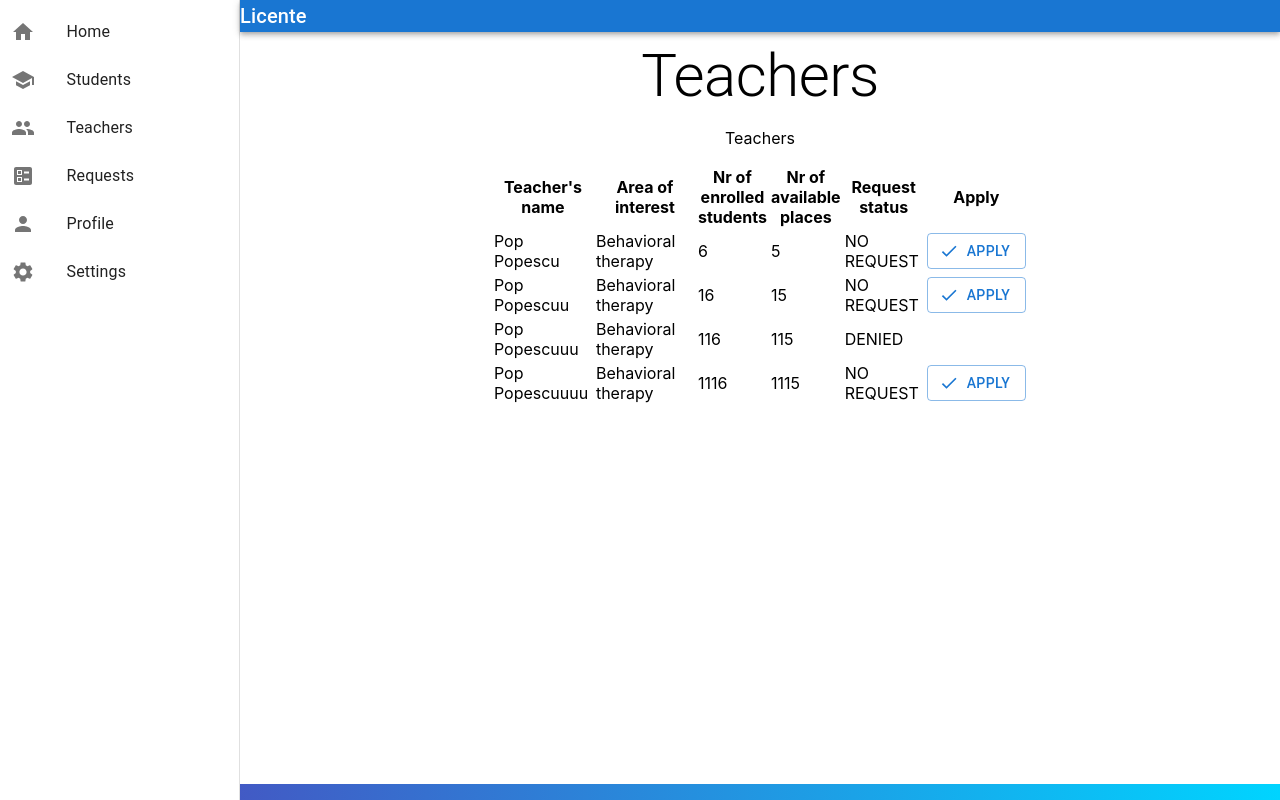
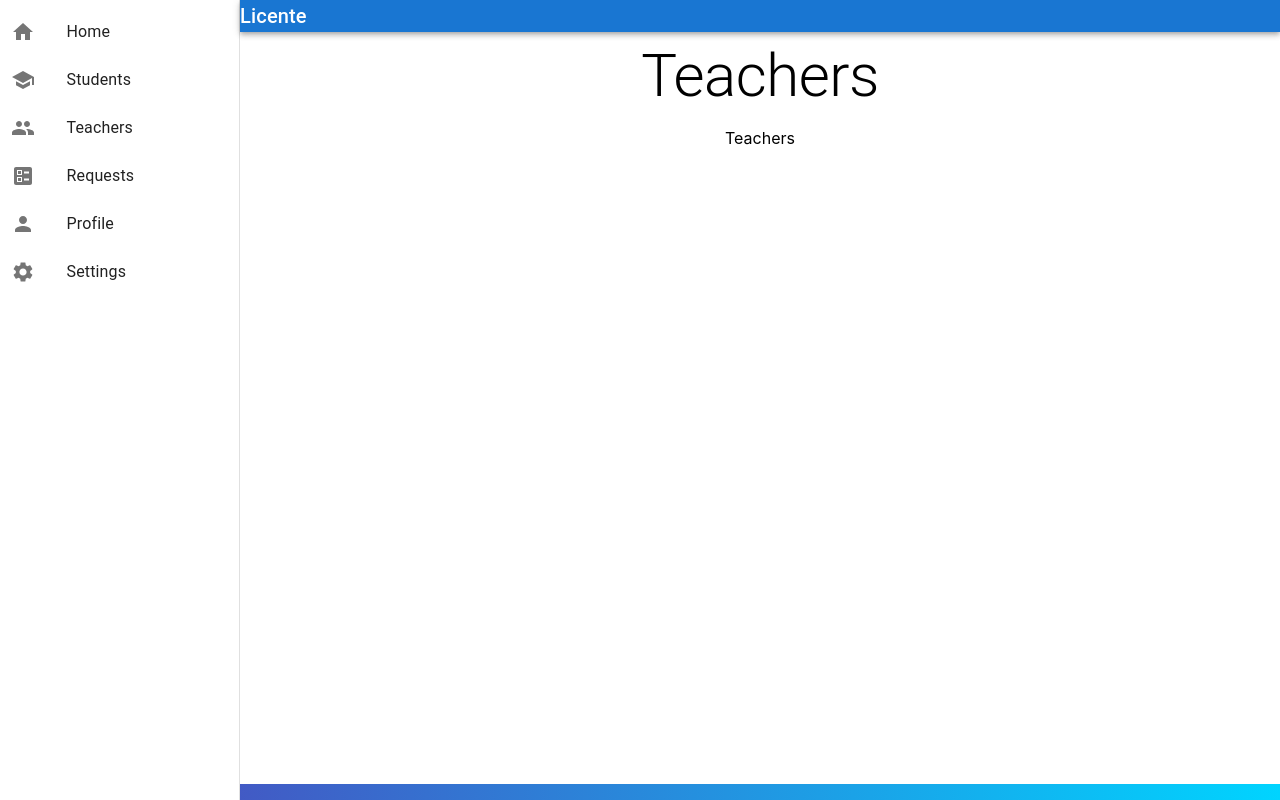
Before and after one commit to georgimarian/diss-frontend, a React (Create React App) app in the folder ui/: page /teachers in a window 1280 px wide. Built offline with nearby package versions, Linux system fonts and the light colour scheme.

Commit message:
Revert "Teachers table part 0"
This reverts commit dcd08f16aad3243d3aab4716982b13f5b0c3aba8.

```diff
--- a/ui/src/components/Models.tsx
+++ /dev/null
@@ -1,60 +0,0 @@
-export enum RequestStatus{
-    NO_REQUEST="NO REQUEST",
-    IN_PROGRESS = "IN PROGRESS",
-    DENIED = " DENIED",
-    APPROVED = "APPROVED"
-}
-
-export class Teacher{
-    get id(): number {
-        return this._id;
-    }
-
-    set id(value: number) {
-        this._id = value;
-    }
-
-    get interest(): String {
-        return this._interest;
-    }
-
-    set interest(value: String) {
-        this._interest = value;
-    }
-
-    get enrolledStudents(): number {
-        return this._enrolledStudents;
-    }
-
-    set enrolledStudents(value: number) {
-        this._enrolledStudents = value;
-    }
-
-    get availablePlaces(): number {
-        return this._availablePlaces;
-    }
-
-    set availablePlaces(value: number) {
-        this._availablePlaces = value;
-    }
-    get name(): String {
-        return this._name;
-    }
-
-    set name(value: String) {
-        this._name = value;
-    }
-    private _id: number
-    private _name: String
-    private _interest: String
-    private _enrolledStudents: number
-    private _availablePlaces: number
-
-    constructor(name: String, interest: String, enrolledStudents: number, availablePlaces: number) {
-        this._id = -1;
-        this._name = name;
-        this._interest = interest;
-        this._enrolledStudents = enrolledStudents;
-        this._availablePlaces = availablePlaces;
-    }
-}
--- a/ui/src/pages/Teachers.tsx
+++ b/ui/src/pages/Teachers.tsx
@@ -1,77 +1,11 @@
-import Button from '@mui/material/Button';
 import AppPage from '../components/AppPage';
-import CheckIcon from '@mui/icons-material/Check';
-import {RequestStatus, Teacher} from "../components/Models";
-
-let Popescu = new Teacher("Pop Popescu", "Behavioral therapy", 6, 5)
-let Popescu2 = new Teacher("Pop Popescuu", "Behavioral therapy", 16, 15)
-let Popescu3 = new Teacher("Pop Popescuuu", "Behavioral therapy", 116, 115)
-let Popescu4 = new Teacher("Pop Popescuuuu", "Behavioral therapy", 1116, 1115)
-
-Popescu.id = 1;
-Popescu2.id = 2;
-Popescu3.id = 3;
-Popescu4.id = 4;
-let teachers = [
-    Popescu, Popescu2, Popescu3, Popescu4
-]
-let requests: Map<string, RequestStatus> = new Map<string, RequestStatus>();
-requests.set("1" + Popescu.id, RequestStatus.NO_REQUEST);
-requests.set("1" + Popescu2.id, RequestStatus.NO_REQUEST);
-requests.set("1" + Popescu3.id, RequestStatus.DENIED);
-requests.set("1" + Popescu4.id, RequestStatus.NO_REQUEST);
-console.log(requests.get("11"))
-
-function CanRequest(teachersList: Teacher[]) {
-    return teachersList.map(teacher => requests.get("1" + teacher.id) ?? "" in [RequestStatus.APPROVED, RequestStatus.IN_PROGRESS]).find(x => x)
-}
 
 const Teachers = () => {
-    var canRequest = CanRequest(teachers)
-    return (
-        <AppPage title='Teachers'>
-            <>
-                <p>Teachers</p>
-                <table id="teachers">
-                    <colgroup>
-                        <col span={1} style={{width: "100px"}}/>
-                        <col span={1} style={{width: "100px"}}/>
-                        <col span={1} style={{width: "40px"}}/>
-                        <col span={1} style={{width: "40px"}}/>
-                        <col span={1} style={{width: "80px"}}/>
-                        <col span={1} style={{width: "80px"}}/>
-                    </colgroup>
-                    <thead>
-                    <tr>
-                        <th>Teacher's name</th>
-                        <th>Area of interest</th>
-                        <th>Nr of enrolled students</th>
-                        <th>Nr of available places</th>
-                        <th>Request status</th>
-                        <th>Apply</th>
-                    </tr>
-                    </thead>
-                    <tbody>
-                    {teachers.map(teacher => {
-                        return (
-                            <tr>
-                                <td>{teacher.name}</td>
-                                <td>{teacher.interest}</td>
-                                <td>{teacher.enrolledStudents}</td>
-                                <td>{teacher.availablePlaces}</td>
-                                <td>{requests.get("1" + teacher.id)}</td>
-                                <td>{canRequest && requests.get("1" + teacher.id) == RequestStatus.NO_REQUEST ? <Button variant="outlined" startIcon={<CheckIcon/>}>
-                                    Apply </Button> : ""}
-                                </td>
-                            </tr>
-                        )
-                    })
-                    }
-                    </tbody>
-                </table>
-            </>
-        </AppPage>
-    );
+  return (
+    <AppPage title='Teachers'>
+      <p>Teachers</p>
+    </AppPage>
+  );
 }
 
 export default Teachers;
```
